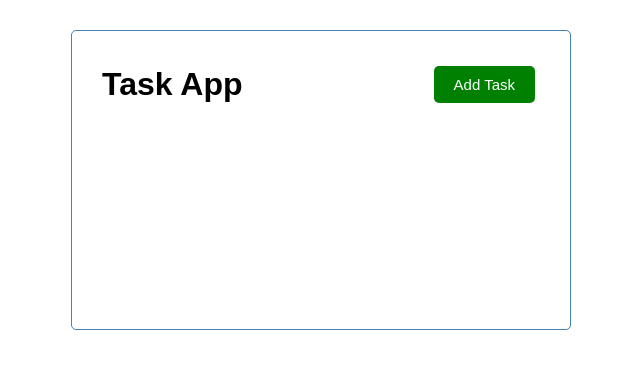
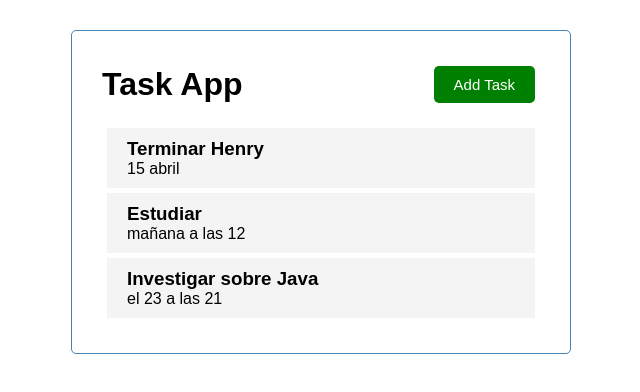
Before and after one commit to ElisOre/Task-app, an Angular app: page / in a window 1280 px wide. Shown: the top 392 px of the page, without its empty margins (319-959 px from the left). Built offline with nearby package versions, Linux system fonts and the light colour scheme.

Commit message:
Lista de items

```diff
--- a/src/app/app.component.html
+++ b/src/app/app.component.html
@@ -1,3 +1,4 @@
 <div class="container">
   <app-header></app-header>
+  <app-tasks></app-tasks>
 </div>
--- a/src/app/app.module.ts
+++ b/src/app/app.module.ts
@@ -4,9 +4,11 @@
 import { AppComponent } from './app.component';
 import { HeaderComponent } from './components/header/header.component';
 import { ButtonComponent } from './components/button/button.component';
+import { TasksComponent } from './components/tasks/tasks.component';
+import { TasksItemComponent } from './components/tasks-item/tasks-item.component';
 
 @NgModule({
-  declarations: [AppComponent, HeaderComponent, ButtonComponent],
+  declarations: [AppComponent, HeaderComponent, ButtonComponent, TasksComponent, TasksItemComponent],
   imports: [BrowserModule],
   providers: [],
   bootstrap: [AppComponent],
--- /dev/null
+++ b/src/app/components/tasks-item/tasks-item.component.css
@@ -0,0 +1,16 @@
+.task {
+  background-color: #f4f4f4;
+  margin: 5px;
+  padding: 10px 20px;
+  cursor: pointer;
+}
+
+.task.reminder {
+  border-left: 5px solid green;
+}
+
+.task h3 {
+    display: flex;
+    align-items: center;
+    justify-content: space-between;
+}
--- /dev/null
+++ b/src/app/components/tasks-item/tasks-item.component.html
@@ -0,0 +1,4 @@
+<div class="task">
+    <h3>{{task.text}}</h3>
+    <p>{{task.day}}</p>
+</div>
--- /dev/null
+++ b/src/app/components/tasks-item/tasks-item.component.ts
@@ -0,0 +1,17 @@
+import { Component, OnInit, Input } from '@angular/core';
+
+import { Task } from '../../Task';
+import { TASKS } from '../../mock-tasks';
+
+@Component({
+  selector: 'app-tasks-item',
+  templateUrl: './tasks-item.component.html',
+  styleUrls: ['./tasks-item.component.css'],
+})
+export class TasksItemComponent implements OnInit {
+  @Input() task: Task = TASKS[0];
+
+  constructor() {}
+
+  ngOnInit(): void {}
+}
--- /dev/null
+++ b/src/app/components/tasks/tasks.component.html
@@ -0,0 +1 @@
+<app-tasks-item *ngFor="let task of tasks" [task]="task"> </app-tasks-item>
--- /dev/null
+++ b/src/app/components/tasks/tasks.component.ts
@@ -0,0 +1,17 @@
+import { Component, OnInit } from '@angular/core';
+
+import { Task } from '../../Task';
+import { TASKS } from '../../mock-tasks';
+
+@Component({
+  selector: 'app-tasks',
+  templateUrl: './tasks.component.html',
+  styleUrls: ['./tasks.component.css'],
+})
+export class TasksComponent implements OnInit {
+  tasks: Task[] = TASKS;
+
+  constructor() {}
+
+  ngOnInit(): void {}
+}
```
Also changed, not shown: src/app/components/tasks/tasks.component.css (added).
